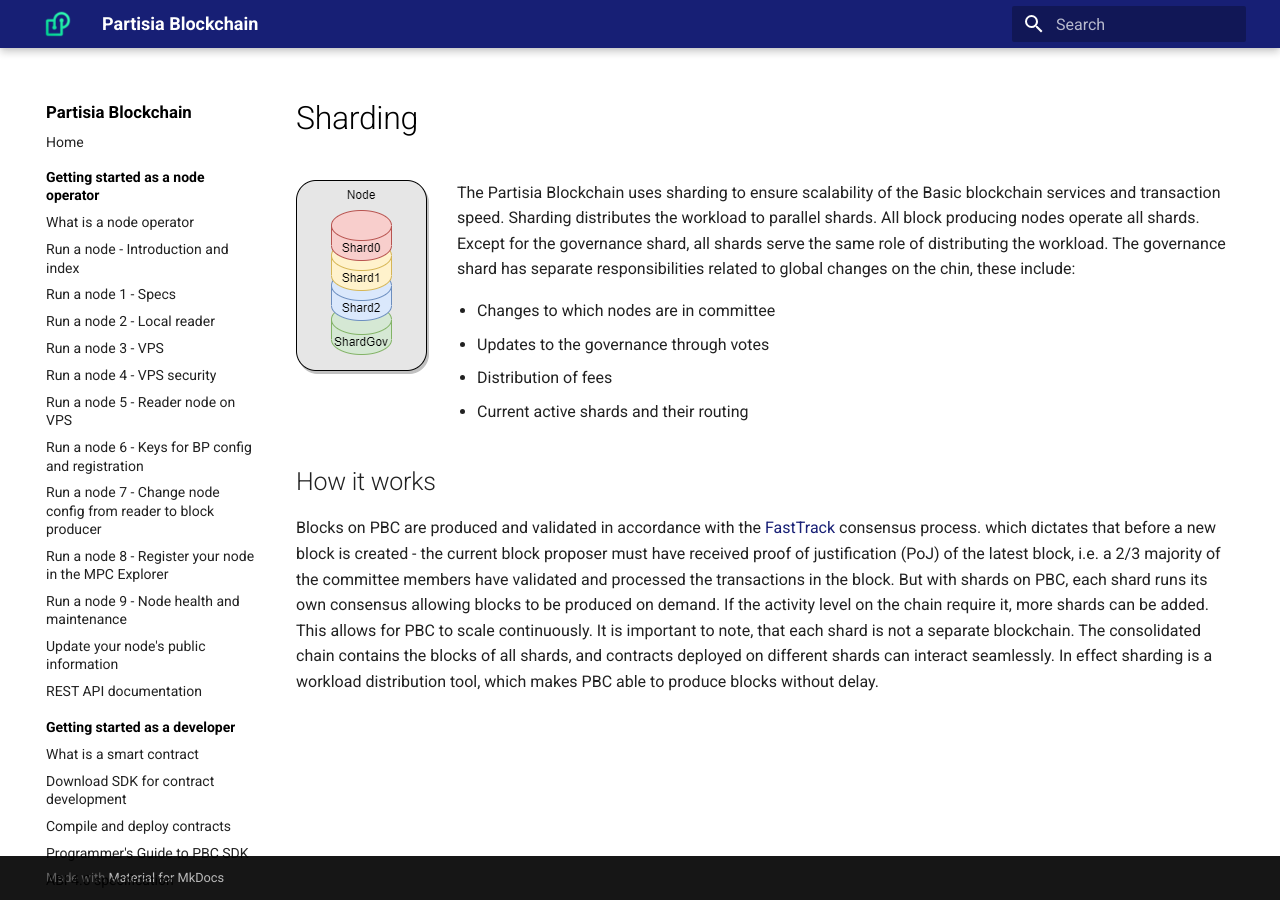
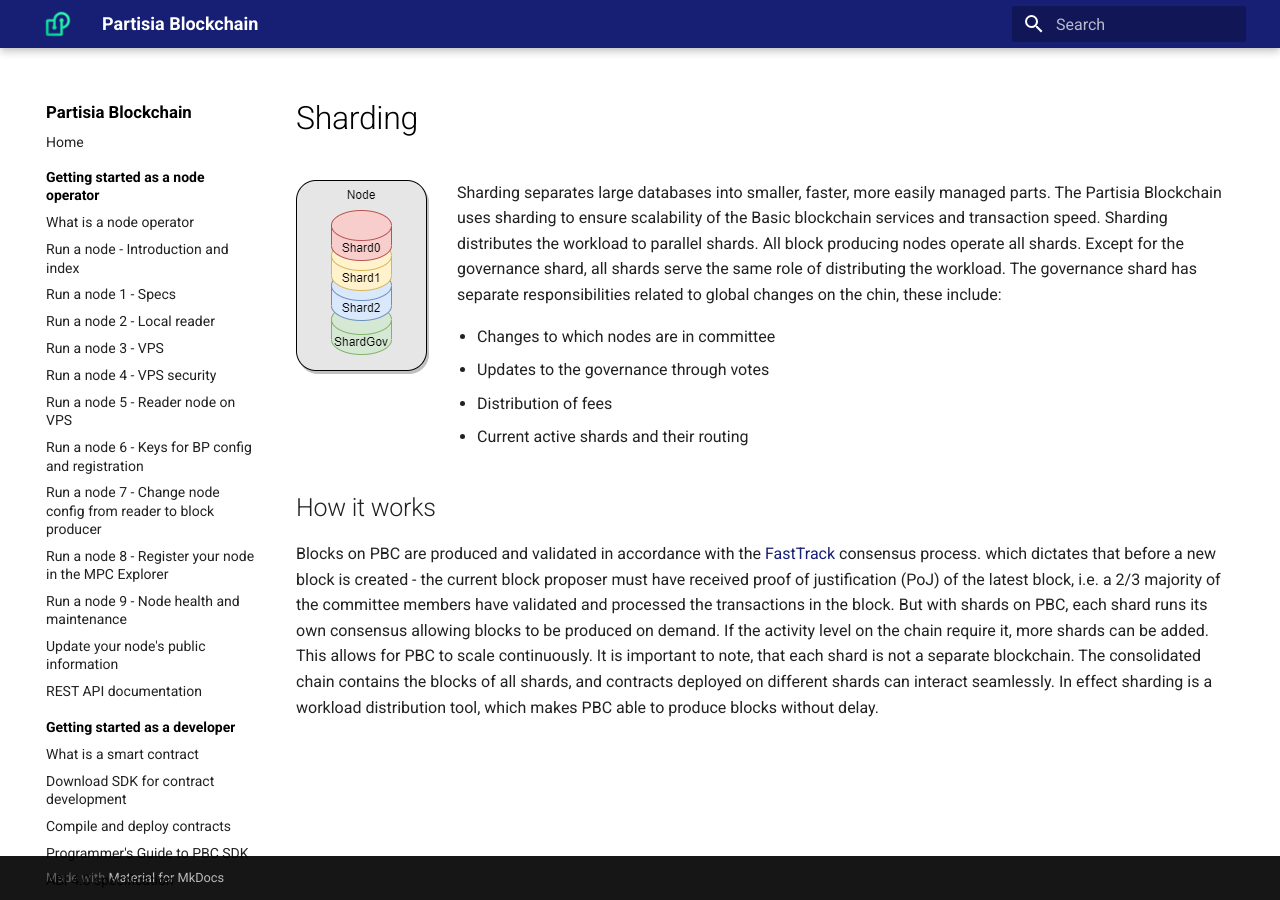
Before and after one commit to 0xSero/partisia-docs, an MkDocs documentation site: the page built from docs/shards.md, in a window 1280 px wide. Built offline with MkDocs 1.6.1 and Material for MkDocs 9.7.7, drawn with Linux system fonts in a browser that asks for light colours; a script that is not in the unit is left out.

Commit message:
Sharding Details

```diff
--- a/docs/shards.md
+++ b/docs/shards.md
@@ -2,7 +2,7 @@
 
 <img style="float: left;" src="Sharding.png">
 
-The Partisia Blockchain uses sharding to ensure scalability of the Basic blockchain
+Sharding separates large databases into smaller, faster, more easily managed parts. The Partisia Blockchain uses sharding to ensure scalability of the Basic blockchain
 services and transaction speed. Sharding distributes the workload to parallel shards. All block producing nodes operate all shards.
 Except for the governance shard, all shards serve the same role of distributing the workload. The governance shard has separate responsibilities related to global changes on the chin, these include:
 
```
